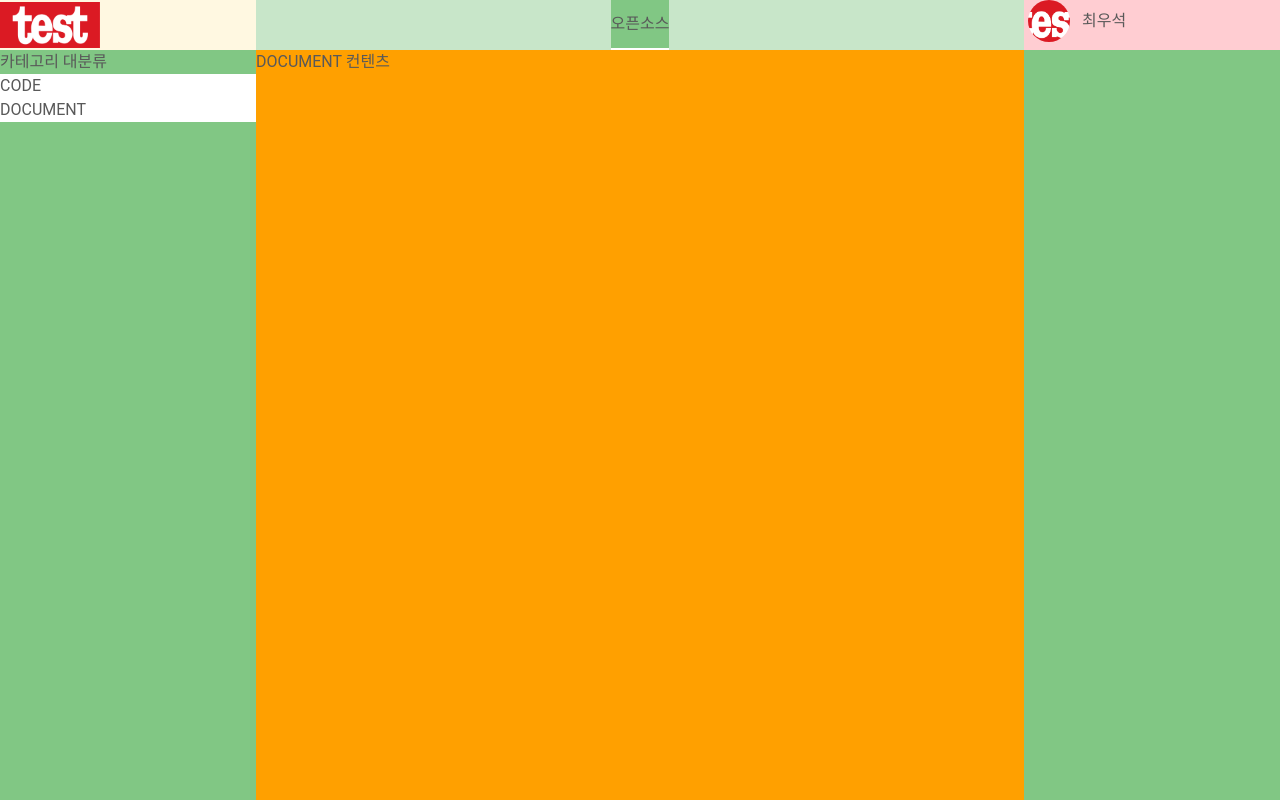
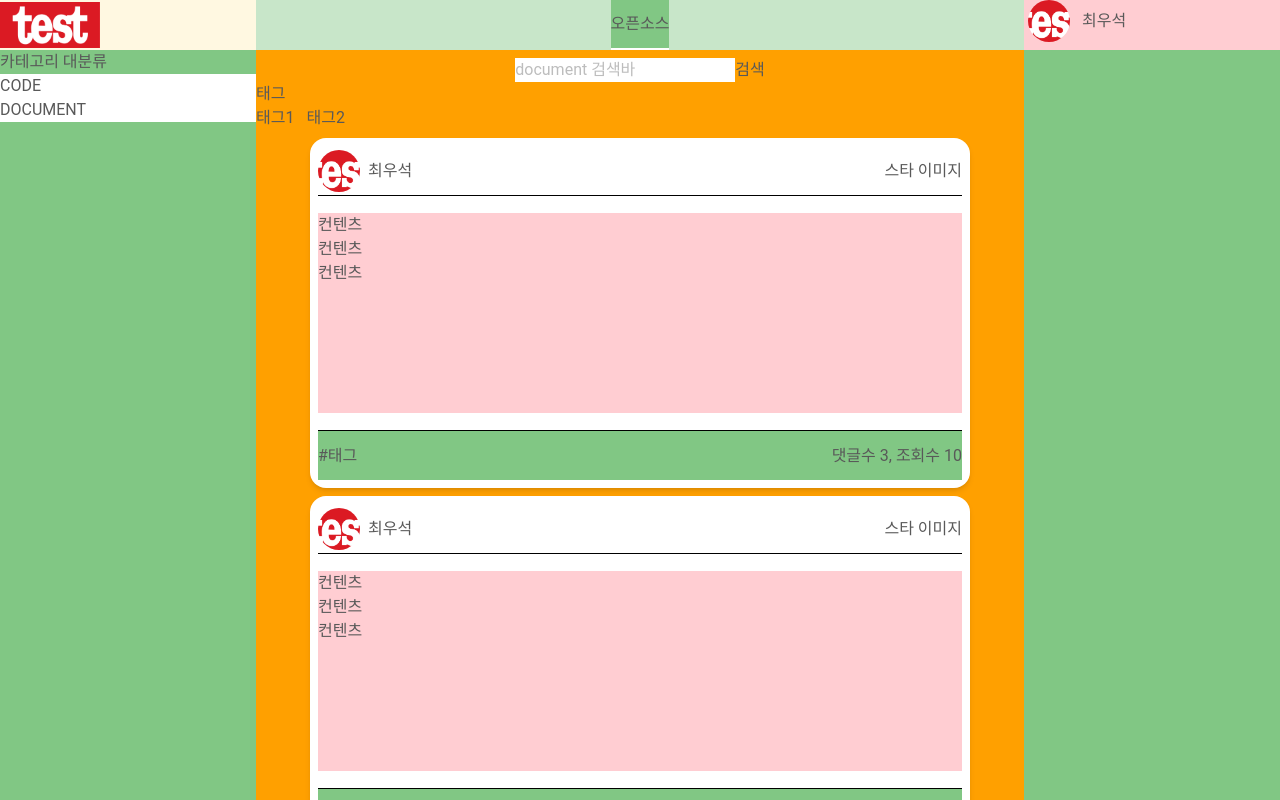
Before and after one commit to johnna-endure/shallwecode-front, a React (Vite) app: page /document in a window 1280 px wide. Built offline with nearby package versions, Linux system fonts and the light colour scheme.

Commit message:
패키지 이동

```diff
--- a/src/components/contents/OpenSourceCodeContents.tsx
+++ b/src/components/contents/OpenSourceCodeContents.tsx
@@ -9,7 +9,7 @@ export const OpenSourceCodeContents = () => {
         {/*검색바*/}
         <div className="flex justify-center">
           <div>
-            <input type="text" placeholder={'검색바'} />
+            <input type="text" placeholder={'code 검색바'} />
             <button>검색</button>
           </div>
         </div>
--- a/src/components/contents/OpenSourceDocumentContents.tsx
+++ b/src/components/contents/OpenSourceDocumentContents.tsx
@@ -1,3 +1,35 @@
+import { TagSelect } from './tag/TagSelect'
+import { Tag } from '../../atoms/tag/Tag'
+import { RepositoryPostCard } from './card/RepositoryCard'
+
 export const OpenSourceDocumentContents = () => {
-  return <div>DOCUMENT 컨텐츠</div>
+  return (
+    <div className="pt-2 flex flex-col gap-2">
+      <div>
+        {/*검색바*/}
+        <div className="flex justify-center">
+          <div>
+            <input type="text" placeholder={'document 검색바'} />
+            <button>검색</button>
+          </div>
+        </div>
+        {/*검색 태그 셀렉트*/}
+        <TagSelect />
+
+        {/*태그 view*/}
+        <div className="flex gap-3">
+          <Tag name="태그1" />
+          <Tag name="태그2" />
+        </div>
+      </div>
+
+      {/*리포지토리*/}
+      <div className="flex flex-col gap-2 ">
+        <RepositoryPostCard />
+        <RepositoryPostCard />
+        <RepositoryPostCard />
+        <RepositoryPostCard />
+      </div>
+    </div>
+  )
 }
--- a/src/pages/LoginPage.tsx
+++ b/src/pages/LoginPage.tsx
@@ -1,4 +1,4 @@
-import { LoginForm } from '../components/contents/form/LoginForm'
+import { LoginForm } from '../components/form/LoginForm'
 import { FullScreenLayout } from '../layout/FullScreenLayout'
 import { OneColumnCenterLayout } from '../layout/OneColumnCenterLayout'
 
```
Also changed, not shown: src/components/form/LoginForm.tsx (renamed from src/components/contents/form/LoginForm.tsx), 1 other file (tests, documents, lock files or other folders).
